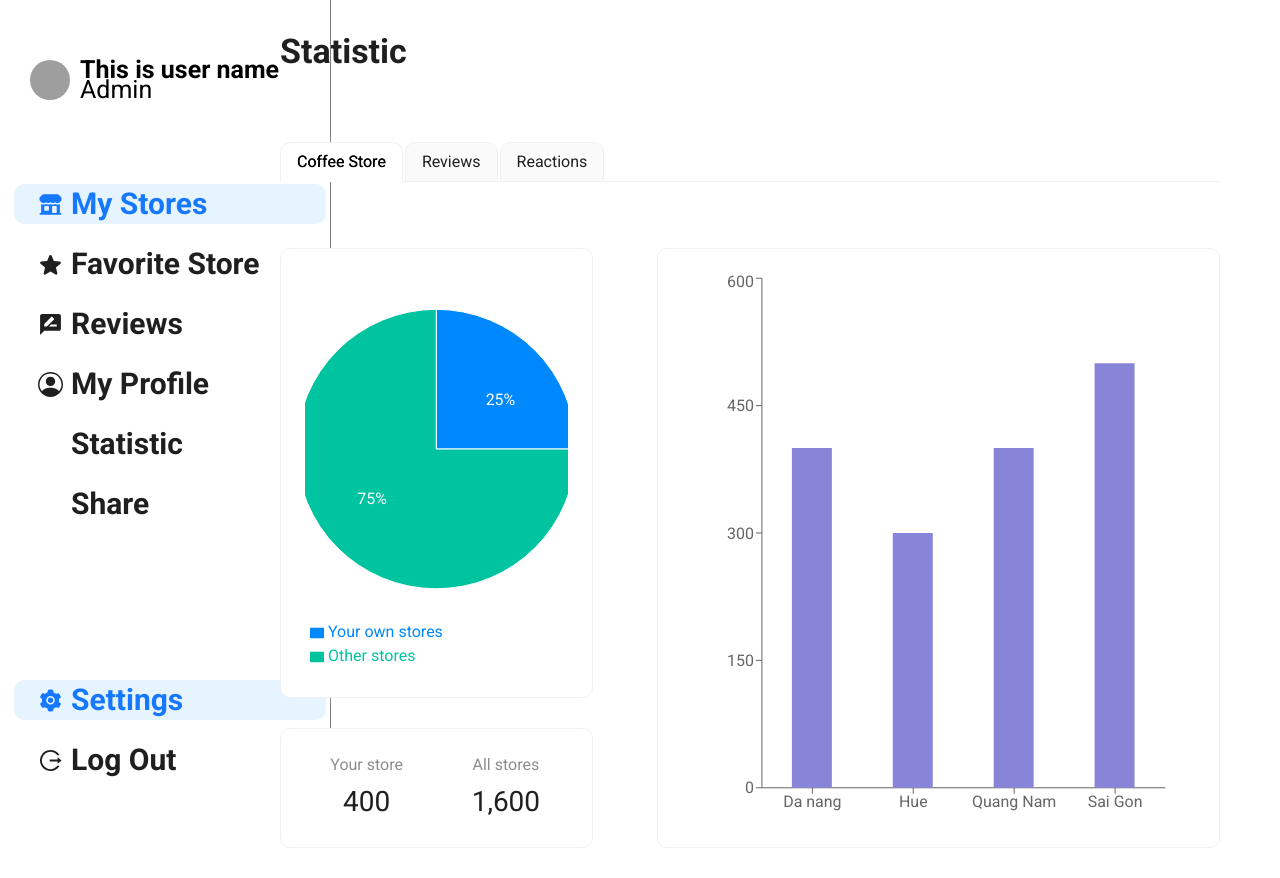
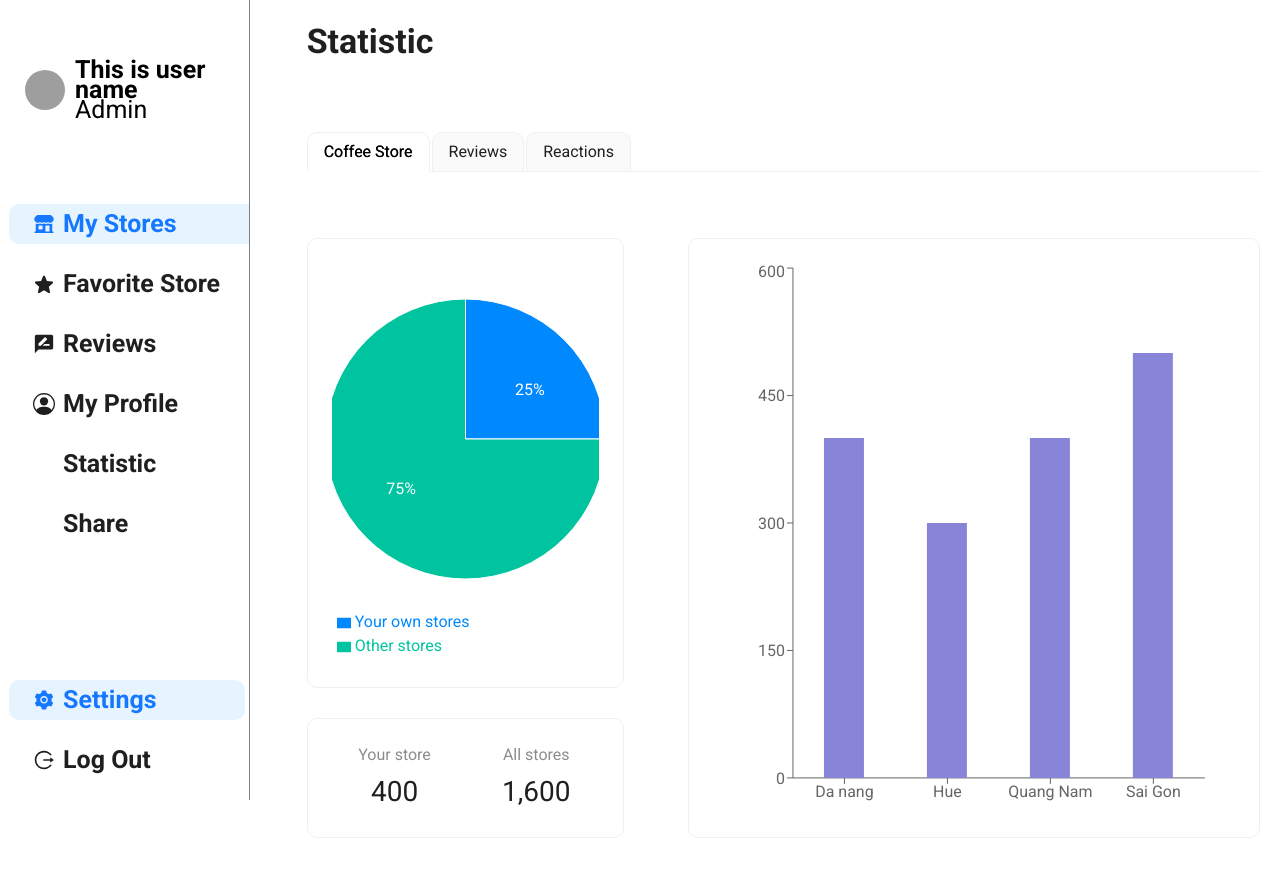
Before and after one commit to thienpa-fe/coffee-store-review, a Next.js app: page /dashboard/statistic in a window 1280 px wide. After the commit the page ends 838 px from the top, so only its background shows below. Built offline with nearby package versions, Linux system fonts and the light colour scheme; grey boxes are pictures that could not be loaded; some icons are missing.

Commit message:
[CF-52]: Remake container layout by Row Col

```diff
--- a/src/app/dashboard/layout.jsx
+++ b/src/app/dashboard/layout.jsx
@@ -1,11 +1,18 @@
 'use client';
 
 import DashboardSidebar from '@/components/Dashboard/containers/DashboardSidebar';
+import { Col, Row } from 'antd';
 
 const DashboardLayout = ({ children }) => (
   <div>
-    <DashboardSidebar />
-    {children}
+    <Row>
+      <Col xl={5} lg={5} md={6} xs={6}>
+        <DashboardSidebar />
+      </Col>
+      <Col xl={19} lg={19} md={18} xs={18}>
+        {children}
+      </Col>
+    </Row>
   </div>
 );
 
--- a/src/components/Dashboard/DashboardSidebarFooterMenu/styles.js
+++ b/src/components/Dashboard/DashboardSidebarFooterMenu/styles.js
@@ -5,6 +5,14 @@ const DashboardSidebarFooterMenuStyled = styled.div`
     font-size: 30px;
     font-weight: 700;
     margin-bottom: 20px;
+    @media only screen and (max-width: 1366px) {
+      font-size: 25px;
+      font-weight: 700;
+    }
+    @media only screen and (max-width: 1024px) {
+      font-size: 20px;
+      font-weight: 700;
+    }
   }
 
   .ant-menu {
@@ -18,6 +26,16 @@ const DashboardSidebarFooterMenuStyled = styled.div`
   .ant-menu-item-icon {
     width: 25px;
     height: 25px;
+
+    @media only screen and (max-width: 1366px) {
+      width: 22px;
+      height: 22px;
+    }
+
+    @media only screen and (max-width: 1024px) {
+      width: 20px;
+      height: 20px;
+    }
   }
 
   @media only screen and (max-width: 375px) {
--- a/src/components/Dashboard/DashboardSidebarMenu/styles.js
+++ b/src/components/Dashboard/DashboardSidebarMenu/styles.js
@@ -16,6 +16,14 @@ const DashboardSidebarMenuStyled = styled.div`
     font-size: 30px;
     font-weight: 700;
     margin-bottom: 20px;
+    @media only screen and (max-width: 1366px) {
+      font-size: 25px;
+      font-weight: 700;
+    }
+    @media only screen and (max-width: 1024px) {
+      font-size: 20px;
+      font-weight: 700;
+    }
   }
 
   .ant-menu {
@@ -25,6 +33,14 @@ const DashboardSidebarMenuStyled = styled.div`
   .ant-menu-item-icon {
     width: 25px;
     height: 25px;
+    @media only screen and (max-width: 1366px) {
+      width: 22px;
+      height: 22px;
+    }
+    @media only screen and (max-width: 1024px) {
+      width: 20px;
+      height: 20px;
+    }
   }
 
   @media only screen and (max-width: 375px) {
--- a/src/components/Dashboard/containers/DashboardFavoriteStoresContainer/styles.js
+++ b/src/components/Dashboard/containers/DashboardFavoriteStoresContainer/styles.js
@@ -1,11 +1,10 @@
 import styled from 'styled-components';
 
 const DashboardFavoriteStoresContainerStyled = styled.div`
-  padding: 30px 60px 30px 280px;
+  padding: 30px 60px 0 0;
 
   @media only screen and (max-width: 1366px) {
-    padding-left: 230px;
-    padding-right: 30px;
+    padding-left: 60px;
   }
 
   @media only screen and (max-width: 375px) {
--- a/src/components/Dashboard/containers/DashboardMyStoresContainer/styles.js
+++ b/src/components/Dashboard/containers/DashboardMyStoresContainer/styles.js
@@ -1,12 +1,12 @@
 import styled from 'styled-components';
 
 const DashboardMyStoresContainerStyled = styled.div`
-  padding-left: 30px 60px 30px 280px;
+  padding: 30px 60px 0 0;
 
   @media only screen and (max-width: 1366px) {
-    padding-left: 230px;
-    padding-right: 25px;
+    padding-left: 60px;
   }
+
 
   @media only screen and (max-width: 375px) {
     padding-left: 80px;
--- a/src/components/Dashboard/containers/DashboardShareUrlContainer/styles.js
+++ b/src/components/Dashboard/containers/DashboardShareUrlContainer/styles.js
@@ -1,8 +1,6 @@
 import styled from 'styled-components';
 
 const DashboardShareUrlContainerStyled = styled.div`
-  padding: 30px 60px 30px 280px;
-
   .share-url-area {
     display: grid;
     grid-template-columns: 110px 320px 110px;
--- a/src/components/Dashboard/containers/DashboardSidebar/styles.js
+++ b/src/components/Dashboard/containers/DashboardSidebar/styles.js
@@ -14,6 +14,16 @@ const DashboardSidebarstyled = styled.div`
     width: 8px;
   }
 
+  @media only screen and (max-width: 1366px) {
+    padding: 30px 0 0 5px;
+    width: 280px;
+  }
+
+  @media only screen and (max-width: 1366px) {
+    padding: 30px 0 0 5px;
+    width: 250px;
+  }
+
   @media only screen and (max-width: 375px) {
     padding: 30px 0 0 5px;
     background: white;
--- a/src/components/Dashboard/containers/DashboardStatisticContainer/styles.js
+++ b/src/components/Dashboard/containers/DashboardStatisticContainer/styles.js
@@ -1,7 +1,20 @@
 import styled from 'styled-components';
 
 const DashboardStatisticContainerStyled = styled.div`
-  padding: 30px 60px 30px 280px;
+  padding: 20px 20px 0 0;
+  @media only screen and (max-width: 1366px) {
+    padding-left: 40px;
+  }
+
+  @media only screen and (max-width: 1024px) {
+    padding-left: 40px;
+  }
+
+  @media only screen and (max-width: 375px) {
+    padding-left: 80px;
+    padding-right: 30px;
+    overflow: scroll;
+  }
 `;
 
 export default DashboardStatisticContainerStyled;
```
Also changed, not shown: src/components/Dashboard/containers/DashboardSettingsContainer/styles.js (+10 -2 lines).
